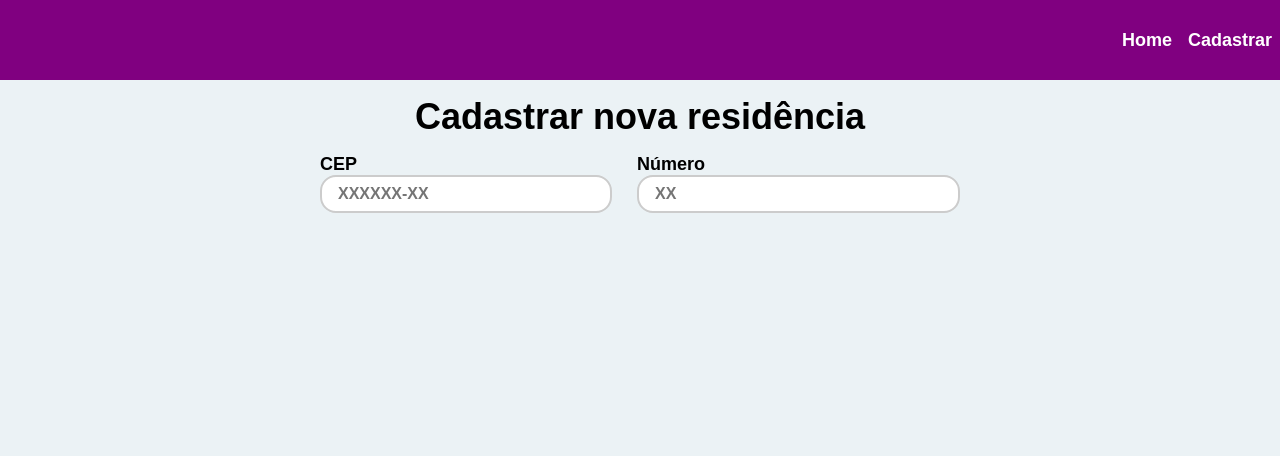
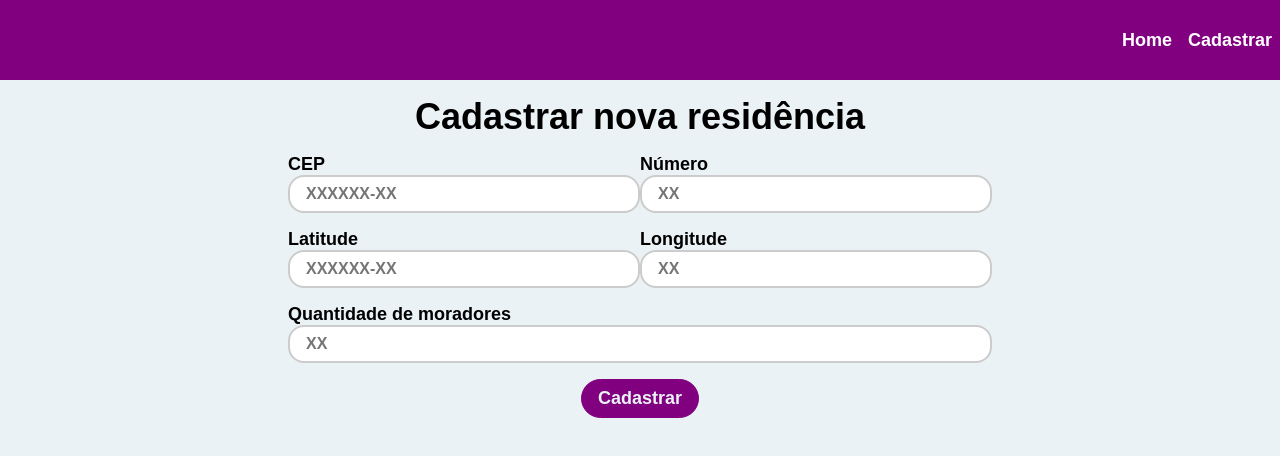
Before and after one commit to CRamos132/teste-cognyte, a React (Create React App) app: page /form in a window 1280 px wide. Shown: the top 456 px of the page. Built offline with nearby package versions, Linux system fonts and the light colour scheme.

Commit message:
Campos finais adicionados

```diff
--- /dev/null
+++ b/src/components/Button/index.tsx
@@ -0,0 +1,43 @@
+import React from 'react';
+import { Button, ImgWrapper } from './styles';
+
+export interface Properties {
+    backgroundColor?: string;
+    type?: 'button' | 'submit' | 'reset';
+    color?: string;
+    onClick?: () => void;
+    disabled?: boolean;
+    icon?: string;
+    iconAlt?: string;
+    invert?: boolean;
+    name?: string;
+}
+
+const ButtonWrapper: React.FC<Properties> = ({
+    children,
+    type = 'button',
+    backgroundColor = 'purple',
+    color = '#ebf2f5',
+    icon,
+    iconAlt,
+    name,
+    ...properties
+}) => {
+    return (
+        <Button
+            name={name}
+            type={type}
+            backgroundColor={backgroundColor}
+            color={color}
+            {...properties}
+        >
+            {icon ? (
+                <ImgWrapper>
+                    <img src={icon} alt={iconAlt} />
+                </ImgWrapper>
+            ) : undefined}
+            {children}
+        </Button>
+    );
+};
+export { ButtonWrapper as Button };
--- /dev/null
+++ b/src/components/Button/styles.ts
@@ -0,0 +1,51 @@
+import styled from 'styled-components';
+import { Properties } from '.';
+
+const Button = styled.button<Properties>`
+    background-color: ${properties =>
+        properties.invert ? properties.color : properties.backgroundColor};
+    color: ${properties =>
+        properties.invert ? properties.backgroundColor : properties.color};
+    padding: 8px 16px;
+    border: 1px solid ${properties => properties.backgroundColor};
+    border-radius: 24px;
+    min-width: 100px;
+    transition: 0.3s;
+    text-align: center;
+    display: flex;
+    flex-direction: row;
+    align-items: center;
+    justify-content: center;
+    white-space: nowrap;
+    cursor: pointer;
+    svg {
+        height: 12px;
+        margin-left: 5px;
+    }
+    &:hover:not(:disabled) {
+        color: ${properties =>
+            properties.invert ? properties.color : properties.backgroundColor};
+        background-color: ${properties =>
+            properties.invert ? properties.backgroundColor : properties.color};
+        path {
+            fill: ${properties =>
+                properties.invert
+                    ? properties.color
+                    : properties.backgroundColor};
+        }
+    }
+    &:disabled {
+        opacity: 0.7;
+        background-color: #c9c9c8;
+        color: #747474;
+        border: 1px solid #c9c9c8;
+        cursor: not-allowed;
+    }
+`;
+
+const ImgWrapper = styled.div`
+    width: 100%;
+    text-align: center;
+`;
+
+export { Button, ImgWrapper };
--- a/src/components/Field/Field.tsx
+++ b/src/components/Field/Field.tsx
@@ -1,5 +1,5 @@
 import React from 'react'
-import {ErrorText, Input, Label} from './style'
+import {ErrorText, Input, Label, LabelWrapper} from './style'
 
 interface FieldProps {
     name: string;
@@ -9,6 +9,7 @@ interface FieldProps {
     value: string;
     hasError?: boolean;
     errorText?: string;
+    flex?: number;
     onChange: (event: React.ChangeEvent<HTMLInputElement>) => void;
     onBlur?: (event: React.ChangeEvent<HTMLInputElement>) => void;
 }
@@ -22,10 +23,11 @@ const Field: React.FC<FieldProps> = ({
     placeholder,
     hasError,
     errorText,
+    flex = 1,
     ...props
 }) => {
     return (
-        <div>
+        <LabelWrapper flex={flex}>
             <Label htmlFor={`id_input_${name}`}>{label}</Label>
             {hasError && <ErrorText>{errorText}</ErrorText>}
             <Input
@@ -36,7 +38,7 @@ const Field: React.FC<FieldProps> = ({
                 onChange={onChange}
                 {...props}
             />
-        </div>
+        </LabelWrapper>
     )
 }
 
--- a/src/components/Field/style.ts
+++ b/src/components/Field/style.ts
@@ -2,6 +2,7 @@ import styled from 'styled-components';
 
 export interface Properties {
     border?: string;
+    flex?: number;
 }
 
 const Input = styled.input<Properties>`
@@ -35,4 +36,9 @@ const ErrorText = styled.span`
     margin-left: 8px;
 `
 
-export {Input, Label, ErrorText};
+const LabelWrapper = styled.div<Properties>`
+    flex: ${props => props.flex};
+    width: 300px;
+`
+
+export {Input, Label, ErrorText, LabelWrapper};
--- a/src/components/Form/index.ts
+++ b/src/components/Form/index.ts
@@ -1,7 +1,7 @@
 import styled from 'styled-components'
 
 const Form = styled.form`
-    width: 50%;
+    width: 55%;
     min-width: 300px;
     display: flex;
     flex-direction: column;
--- a/src/helpers/context/FormValidations.tsx
+++ b/src/helpers/context/FormValidations.tsx
@@ -1,17 +1,29 @@
 import React from 'react'
 
 const semValidacao = (dados: string) => {
-    console.log(dados);
-    return { valid: false, text: "" }
+    if(dados){
+        return { valid: true, text: "" }
+    } else {
+        return { valid: false, text: "Campo obrigatório" }
+    }
+    // return { valid: false, text: "" }
 }
 
 const validateCep = (dados: string) => {
     if(dados === 'A'){
         return { valid: false, text: "Erro" }
+    } else if (dados) {
+        return { valid: true, text: "" }
     }
     return { valid: false, text: "" }
 }
 
-const FormValidations = React.createContext({cep: validateCep, number: semValidacao});
+const FormValidations = React.createContext({
+    cep: validateCep,
+    number: semValidacao,
+    long: semValidacao,
+    lat: semValidacao,
+    quantidade: semValidacao
+});
 
 export default FormValidations
--- a/src/pages/MainForm.tsx
+++ b/src/pages/MainForm.tsx
@@ -1,4 +1,5 @@
 import React, {useState, useContext} from 'react'
+import { Button } from '../components/Button'
 import Field from '../components/Field/Field'
 import Form from '../components/Form'
 import PageWrapper from '../components/PageWrapper/PageWrapper'
@@ -10,17 +11,20 @@ import useErrors from '../helpers/hooks/useErrors'
 const MainForm: React.FC = () => {
     const [cep, setCep] = useState('')
     const [number, setNumber] = useState('')
+    const [lat, setLat] = useState('')
+    const [long, setLong] = useState('')
+    const [quantidade, setQuantidade] = useState('')
     const validacoes = useContext(FormValidations)
-  const [errors, validateField, isSendAllowed] = useErrors(validacoes)
+    const [errors, validateField, isSendAllowed] = useErrors(validacoes)
     return (
         <PageWrapper>
             <Title>Cadastrar nova residência</Title>
             <Form onSubmit={(event: React.FormEvent) => {
                 event.preventDefault()
                 if(isSendAllowed()){
-                    console.log('valido')
+                    console.log(cep, number, lat, long, quantidade)
                 } else {
-                    console.log('inválido')
+                    console.log(errors)
                 }
             }}>
                 <Row>
@@ -40,10 +44,56 @@ const MainForm: React.FC = () => {
                         name='number'
                         value={number}
                         label='Número'
-                        onChange={(event)=>{setNumber(event.target.value)}}
+                        hasError={!errors.number.valid}
+                        errorText={errors.number.text}
+                        onBlur={validateField}
+                        onChange={(event)=>{
+                            setNumber(event.target.value)
+                        }}
                         placeholder='XX'
                     />
                 </Row>
+                <Row>
+                    <Field
+                        name='lat'
+                        value={lat}
+                        label='Latitude'
+                        hasError={!errors.lat.valid}
+                        errorText={errors.lat.text}
+                        onChange={(event)=>{
+                            setLat(event.target.value)
+                        }}
+                        onBlur={validateField}
+                        placeholder='XXXXXX-XX'
+                    />
+                    <Field
+                        name='long'
+                        value={long}
+                        label='Longitude'
+                        hasError={!errors.long.valid}
+                        errorText={errors.long.text}
+                        onChange={(event)=>{
+                            setLong(event.target.value)
+                        }}
+                        onBlur={validateField}
+                        placeholder='XX'
+                    />
+                </Row>
+                <Row>
+                    <Field
+                        name='quantidade'
+                        value={quantidade}
+                        label='Quantidade de moradores'
+                        hasError={!errors.quantidade.valid}
+                        errorText={errors.quantidade.text}
+                        onChange={(event)=>{
+                            setQuantidade(event.target.value)
+                        }}
+                        onBlur={validateField}
+                        placeholder='XX'
+                    />
+                </Row>
+                <Button type='submit'>Cadastrar</Button>
             </Form>
         </PageWrapper>
     )
```
